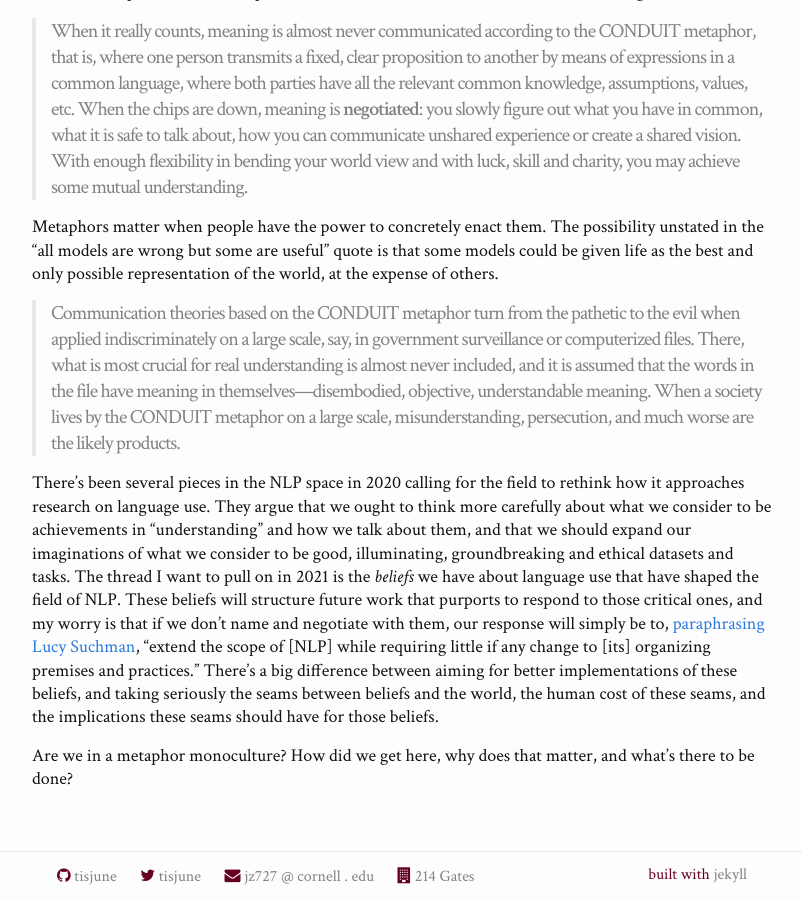
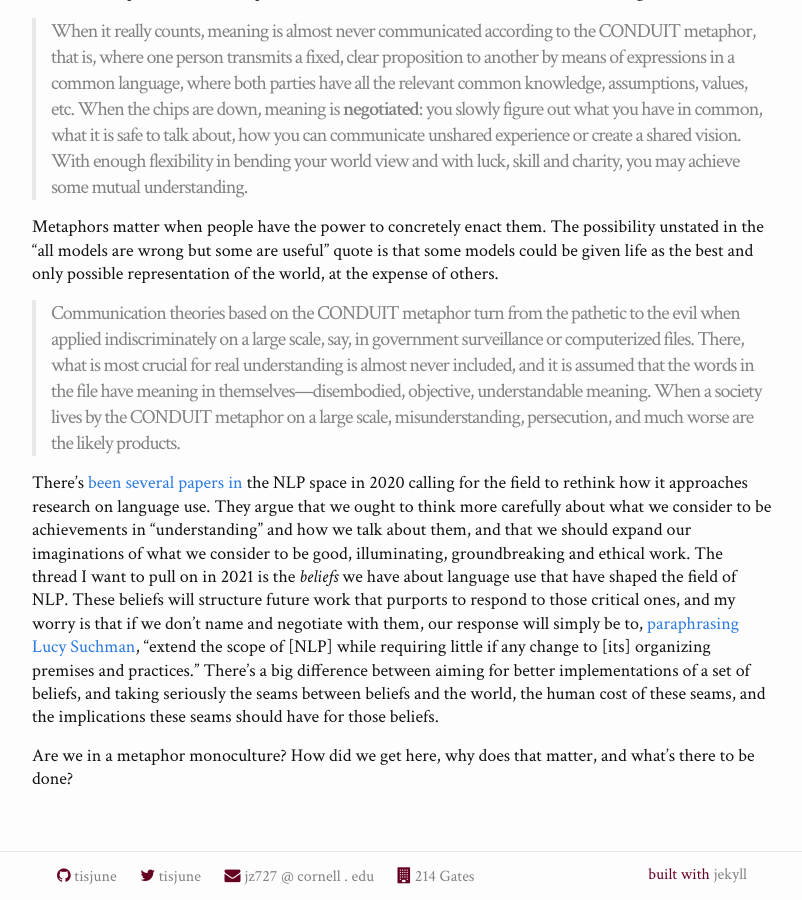
Before and after one commit to tisjune/tisjune.github.io, a Jekyll site: the page built from _posts/2021-01-01-metaphors.md, in a window 1280 px wide and 900 px high, scrolled down 616 px. Shown: the whole window, without its empty margins (238-1040 px from the left). Built offline with Jekyll 4.4.1, drawn with Linux system fonts in a browser that asks for light colours; nearby versions of some CDN libraries.

Commit message:
not a blog

```diff
--- a/_posts/2021-01-01-metaphors.md
+++ b/_posts/2021-01-01-metaphors.md
@@ -17,6 +17,6 @@ Metaphors matter when people have the power to concretely enact them. The possib
 
 > Communication theories based on the CONDUIT metaphor turn from the pathetic to the evil when applied indiscriminately on a large scale, say, in government surveillance or computerized files. There, what is most crucial for real understanding is almost never included, and it is assumed that the words in the file have meaning in themselves—disembodied, objective, understandable meaning. When a society lives by the CONDUIT metaphor on a large scale, misunderstanding, persecution, and much worse are the likely products.
 
-There's been several pieces in the NLP space in 2020 calling for the field to rethink how it approaches research on language use. They argue that we ought to think more carefully about what we consider to be achievements in "understanding" and how we talk about them, and that we should expand our imaginations of what we consider to be good, illuminating, groundbreaking and ethical datasets and tasks. The thread I want to pull on in 2021 is the _beliefs_ we have about language use that have shaped the field of NLP. These beliefs will structure future work that purports to respond to those critical ones, and my worry is that if we don't name and negotiate with them, our response will simply be to, [paraphrasing Lucy Suchman](https://www.lri.fr/~mbl/ENS/CSCW/2017/papers/Suchman-JCSCW94.pdf), "extend the scope of [NLP] while requiring little if any change to [its] organizing premises and practices." There's a big difference between aiming for better implementations of these beliefs, and taking seriously the seams between beliefs and the world, the human cost of these seams, and the implications these seams should have for those beliefs.
+There's [been](https://www.aclweb.org/anthology/2020.acl-main.463/) [several](https://www.aclweb.org/anthology/2020.emnlp-main.703/) [papers](https://www.aclweb.org/anthology/2020.acl-main.485/) [in](https://www.technologyreview.com/2020/12/04/1013294/google-ai-ethics-research-paper-forced-out-timnit-gebru/) the NLP space in 2020 calling for the field to rethink how it approaches research on language use. They argue that we ought to think more carefully about what we consider to be achievements in "understanding" and how we talk about them, and that we should expand our imaginations of what we consider to be good, illuminating, groundbreaking and ethical work. The thread I want to pull on in 2021 is the _beliefs_ we have about language use that have shaped the field of NLP. These beliefs will structure future work that purports to respond to those critical ones, and my worry is that if we don't name and negotiate with them, our response will simply be to, [paraphrasing Lucy Suchman](https://www.lri.fr/~mbl/ENS/CSCW/2017/papers/Suchman-JCSCW94.pdf), "extend the scope of [NLP] while requiring little if any change to [its] organizing premises and practices." There's a big difference between aiming for better implementations of a set of beliefs, and taking seriously the seams between beliefs and the world, the human cost of these seams, and the implications these seams should have for those beliefs.
 
 Are we in a metaphor monoculture? How did we get here, why does that matter, and what's there to be done?
```
